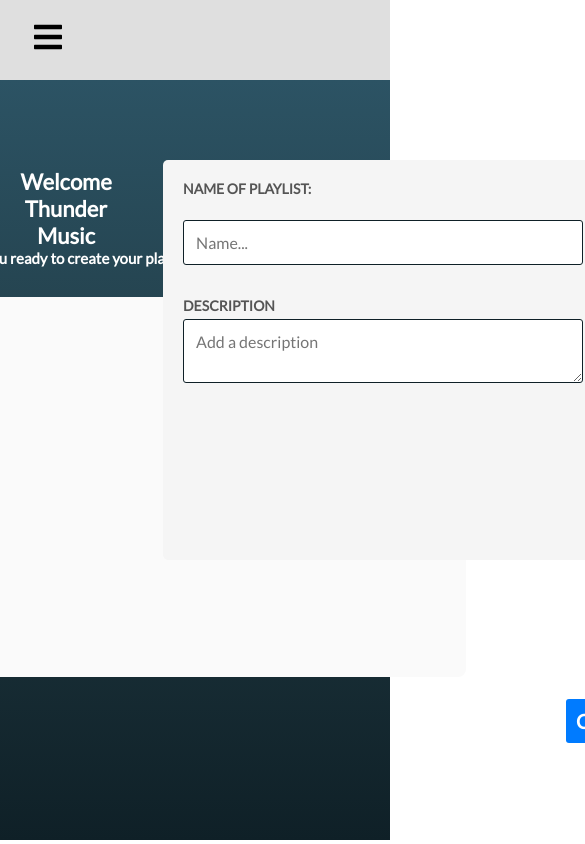
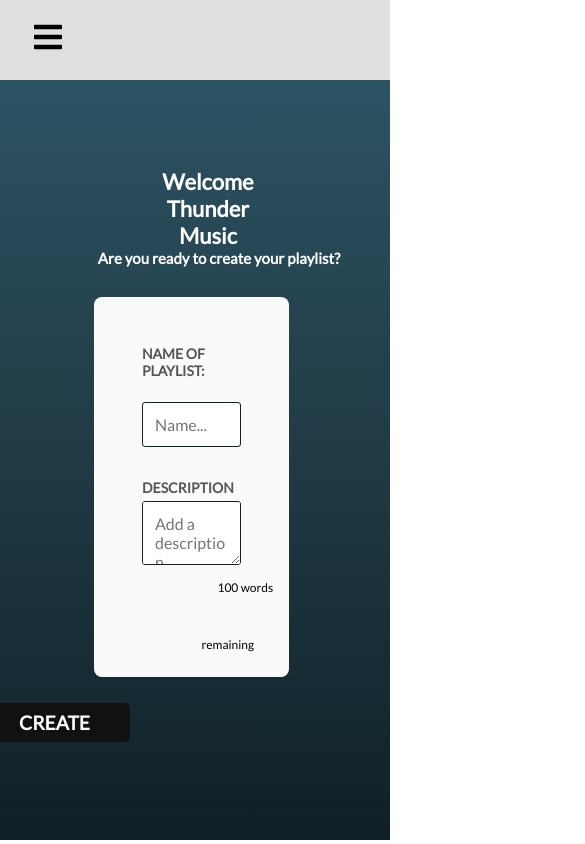
Before and after one commit to Bryaan159/Music, a React (Vite) app in the folder dashboard/: page / in a window 390 px wide. Shown: the top 844 px of the page, 585 px wide, since content can reach past the window. Built offline with nearby package versions, Linux system fonts and the light colour scheme.

Commit message:
Se arreglo errores de las vistas

```diff
--- a/dashboard/package.json
+++ b/dashboard/package.json
@@ -14,8 +14,6 @@
     "react-dom": "^18.2.0",
     "react-icons": "^4.10.1",
     "react-router-dom": "^6.14.1",
-    "react-time-input": "^1.0.1",
-    "react-time-picker": "^6.2.0",
     "sweetalert2": "^11.7.12"
   },
   "devDependencies": {
--- a/dashboard/src/App.css
+++ b/dashboard/src/App.css
@@ -247,7 +247,7 @@ label {
   color: black;
   font-size: 12px;
   position: relative;
-  left: 72%;
+  left: 60%;
   top: -30px;
 
 }
@@ -400,12 +400,13 @@ input[type="submit"]:hover {
 
   }
 
-  input[type="submit"] {
+.btnEnter{
     position: relative;
-    top:270px;
+    top:20px;
     left:-130px;
   }
 }
+
 /* New Song */
 .new {
   display: flex;
@@ -413,7 +414,7 @@ input[type="submit"]:hover {
   align-items: center;
 }
 
-form {
+#form {
   width: 440px;
   height: 400px;
   padding: 20px;
@@ -430,7 +431,7 @@ label {
   margin-bottom: 5px;
 }
 
-input[type="submit"] {
+#btnEnviar {
   padding: 10px;
   font-size: 20px;
   font-weight: bold;
--- a/dashboard/src/routes/createPlayList.jsx
+++ b/dashboard/src/routes/createPlayList.jsx
@@ -3,14 +3,27 @@ import Swal from 'sweetalert2';
 
 function CreatePlayList() {
   const [description, setDescription] = useState("");
-  const maxLength = 10;
+  const maxLength = 100;
+
+  const handleChange = (event) => {
+    const { value } = event.target;
+    const words = value.trim().split(/\s+/);
+    const wordCountValue = words.length;
+    const remaingWords = maxLength - wordCountValue;
+    if (remaingWords >= 0) {
+      setDescription(value);
+    } else {
+      const trimValue = words.slice(0, 10).join(" ");
+      setDescription(trimValue);
+    }
+  };
 
   const [scanResult, setScanResult] = useState(null);
 
   //Funcion para el SweetAlert
   const showNotification = (result) => {
 
-    if(result){
+    if (result) {
       Swal.fire({
         title: 'Se pudo crear la playlist!',
         text: 'Felicidades ahora tienes una nueva playlist',
@@ -26,7 +39,7 @@ function CreatePlayList() {
       });
     }
     setScanResult(result);
-}
+  }
   const handleCreatePlaylist = () => {
     showNotification(true);
   };
@@ -63,13 +76,14 @@ function CreatePlayList() {
             <textarea
               className="form-control"
               type="text"
+              maxLength={maxLength}
               id="description"
               placeholder="Add a description"
               required
               value={description}
-              // onChange={handleChange}
+              onChange={handleChange}
             />
-            {/* <span id="wordCount">{maxLength - description.length} words remaining</span> */}
+            <span id="wordCount">{maxLength - description.length} words remaining</span>
           </div>
         </form>
       </div>
--- a/dashboard/src/routes/newSong.jsx
+++ b/dashboard/src/routes/newSong.jsx
@@ -54,7 +54,7 @@ function NewSong() {
         <img src={imagen} alt="logo" className="img" />
       </div>
 
-      <form>
+      <form action="#" id="form">
         <label htmlFor="name">Titulo de la canción:</label>
         <input type="text" id="name" name="name" required />
 
@@ -69,7 +69,7 @@ function NewSong() {
           placeholder="HH:mm:ss"
           required
         />
-        <input type="submit" value="Enviar" onClick={handleCreatePlaylist} />
+        <input id="btnEnviar" type="submit" value="Enviar" onClick={handleCreatePlaylist} />
       </form>
     </div>
   );
```
Also changed, not shown: 1 other file (tests, documents, lock files or other folders).
